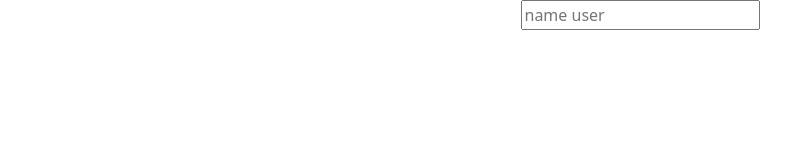
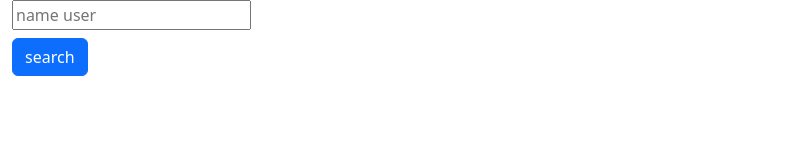
Before and after one commit to almeidaleandro28/practicing-api, a plain HTML site: page index.html in a window 1280 px wide. Shown: the whole page, without its empty margins (0-811 px from the left). Drawn offline with nearby package versions, Linux system fonts and the light colour scheme.

Commit message:
add js archive

```diff
--- a/index.html
+++ b/index.html
@@ -10,10 +10,19 @@
 </head>
 <body>
 	<div class="header">
-		<div class="container-fluid d-flex  justify-content-center">
+		<div class="container-fluid ">
 
 			<form class="form">
-				<input clas="form-control" type="text" name="" id="" placeholder="name user">
+				<div class="row mb-2">
+					<div class="col-6">
+						<input clas="form-control" type="text" name="name" id="name" placeholder="name user" data-form="name">
+					</div>
+				</div>
+				<div class="row mb-2">
+					<div class="col-6">
+						<button class="btn btn-primary" data-form="bt">search</button>
+					</div>
+			</div>
 			</form>
 
 		</div>
@@ -27,8 +36,7 @@
 
 	</section><!--end repositories-->
 
-
-
-  <script src="https://cdn.jsdelivr.net/npm/bootstrap@5.3.0-alpha1/dist/js/bootstrap.bundle.min.js" integrity="sha384-w76AqPfDkMBDXo30jS1Sgez6pr3x5MlQ1ZAGC+nuZB+EYdgRZgiwxhTBTkF7CXvN" crossorigin="anonymous"></script>
+<script src=".//src/js/index.js"></script>
+<script src="https://cdn.jsdelivr.net/npm/bootstrap@5.3.0-alpha1/dist/js/bootstrap.bundle.min.js" integrity="sha384-w76AqPfDkMBDXo30jS1Sgez6pr3x5MlQ1ZAGC+nuZB+EYdgRZgiwxhTBTkF7CXvN" crossorigin="anonymous"></script>
 </body>
 </html>
```
Also changed, not shown: src/js/index.js (+11 -0 lines).
